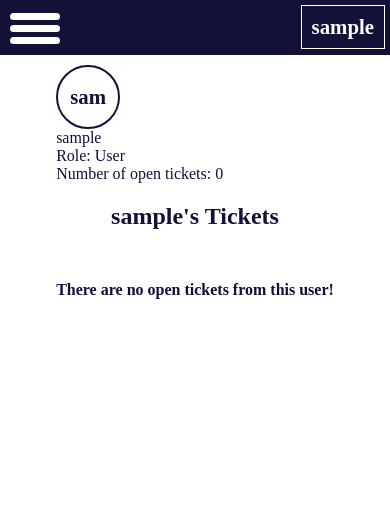
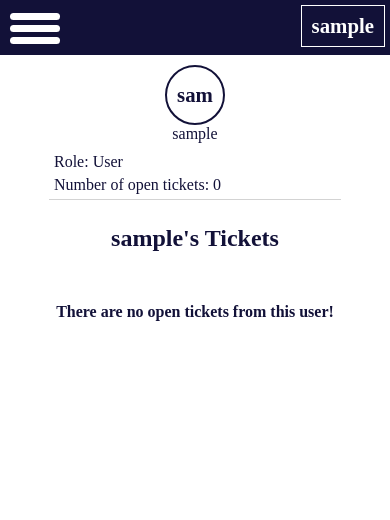
Before and after one commit to Schubi222/cs50Web, a Django app: a page that uses ticketsystem/templates/layout.html in a window 390 px wide. Shown: the top 520 px of the page. After the commit the page ends 321 px from the top, so only its background shows below. Run offline with Django 4.2, Linux system fonts and the light colour scheme; the visitor is signed in with stand-in values (Sample User, id 1); data comes from the database, SQL or seed files in the repository; data that the repository does not hold is empty.

Commit message:
Responsiveness fix | CSS done

```diff
--- a/projectManagement/settings.py
+++ b/projectManagement/settings.py
@@ -25,7 +25,7 @@ SECRET_KEY = 'django-insecure-z1z%pix7-!+k40%fd7es0kpr+%r4e(o5_n5virb4#tf#=+1t0$
 # SECURITY WARNING: don't run with debug turned on in production!
 DEBUG = True
 
-ALLOWED_HOSTS = []
+ALLOWED_HOSTS = ['*']
 
 
 # Application definition
--- a/ticketsystem/models.py
+++ b/ticketsystem/models.py
@@ -1,3 +1,5 @@
+import time
+
 from django.contrib.auth.models import AbstractUser
 from django.db import models
 
--- a/ticketsystem/static/container.css
+++ b/ticketsystem/static/container.css
@@ -2,23 +2,32 @@
     display: flex;
     flex-direction: column;
     gap: 10px;
+    overflow: hidden;
+    overflow-wrap: break-word;
+    max-width: 100%;
+    width: 100%;
+    align-items: center;
 }
 .container_wrapper{
     border: 1px solid lightgray;
     transition: .3s ease-in-out;
     height: 100px;
-    width: 600px;
+    width: 100%;
     cursor: pointer;
     border-radius: 5px;
     box-shadow:0 2px 5px 1px lightgray;
+    /*max-width: 600px;*/
+    /*min-width: 300px;*/
+        overflow: hidden;
+    overflow-wrap: break-word;
     max-width: 100%;
 }
 .container_wrapper:hover{
     background: #f3f3f3;
 }
 .container_head{
-    display: flex;
-    flex-direction: row;
+    display: grid;
+    grid-template-columns: repeat(3, 1fr);
     border-bottom: 1px solid lightgray;
     padding: 5px;
     justify-content: space-between;
@@ -32,3 +41,12 @@
     text-decoration: none;
     cursor: pointer;
 }
+
+.container_right_head{
+    display: flex;
+    gap: 10px;
+    place-self: end;
+}
+.container_date{
+    place-self: center;
+}
--- a/ticketsystem/static/dashboard.css
+++ b/ticketsystem/static/dashboard.css
@@ -2,9 +2,11 @@
     display: flex;
     flex-wrap: wrap;
     justify-content: center;
+    width: 100%;
+    flex-direction: row;
 }
 .chart{
-    width: 400px;
+    width: 320px;
     height: 300px;
 }
 
--- a/ticketsystem/static/dashboard.js
+++ b/ticketsystem/static/dashboard.js
@@ -60,7 +60,7 @@ function drawChart(titel, prepared_data,div_id) {
 
     // Set chart options
     var options = {'title': titel,
-                   'width':400,
+                   'width':320,
                    'height':300};
 
     // Instantiate and draw our chart, passing in some options.
--- a/ticketsystem/static/layout.css
+++ b/ticketsystem/static/layout.css
@@ -9,15 +9,23 @@ body{
     background: var(--main-color);
     width: 100%;
 }
-html{color: var(--primary-color);}
+*{
+    Box-sizing: border-box ;
+}
+html{
+    color: var(--primary-color);
+    overflow-wrap: break-word;
+
+}
 h2{text-align: center;}
 #content_wrapper{
     padding: 10px;
     display: flex;
     flex-direction: column;
     align-items: center;
-    width: auto;
-    max-width: 1920px;
+    width: 80vw;
+    max-width: 600px;
+    min-width: 300px;
     margin: 0 auto;
 }
 
@@ -52,8 +60,10 @@ h2{text-align: center;}
     background-color: var(--primary-color);
     padding: 10px;
     margin: 0;
-    height: 35px;
+    height: 55px;
     z-index: 9;
+    position: sticky;
+    top: 0;
 }
 
 #layout_menu_hamburger_wrapper{
@@ -83,9 +93,8 @@ h2{text-align: center;}
     padding: 10px;
     margin: 0;
     width: 300px;
-    height: 100%;
+    height: 100vh;
     left: 0;
-
     z-index: 9;
 
     visibility: hidden;
@@ -172,3 +181,18 @@ h2{text-align: center;}
     border: var(--call-to-action) 1px solid;
     color: var(--call-to-action);
 }
+
+.btn{
+    cursor: pointer;
+    border-radius: 5px;
+    border: 1px solid lightgray;
+    color: var(--main-color);
+    background: var(--primary-color);
+    transition: color .3s ease-in-out;
+    padding: 3px 6px;
+    box-shadow:0 1px 1px 1px lightgray;
+}
+.btn:hover{
+    color: var(--call-to-action);
+    border: 1px solid var(--call-to-action);
+}
--- a/ticketsystem/static/myTeam.css
+++ b/ticketsystem/static/myTeam.css
@@ -76,6 +76,11 @@
     position: relative;
     left: 0;
     font-size: 2rem;
+    cursor: pointer;
+    transition: .3s all ease-in-out;
+}
+.back_btn:hover{
+    color: #5f5f5f;
 }
 .form{
     align-items: center;
--- a/ticketsystem/static/profile.css
+++ b/ticketsystem/static/profile.css
@@ -0,0 +1,17 @@
+#profile_wrapper{
+    width: 100%;
+}
+#profile_header_wrapper{
+    display: flex;
+    flex-direction: column;
+    gap: 5px;
+    padding: 5px;
+    margin: 5px 0;
+    border-bottom: 1px solid lightgray;
+}
+.profile_user{
+    display: flex;
+    flex-direction: column;
+    align-items: center;
+    align-content: center;
+}
--- a/ticketsystem/static/util.js
+++ b/ticketsystem/static/util.js
@@ -39,11 +39,6 @@ export function listedHTMLContainer(parent, model, type, additional=[]){
 
     const wrapper = createHTML(parent, 'div', ['container_wrapper', 'noSelect', `${type}_wrapper`],'')
 
-    if (type.includes('ticket') && additional[1]?.permission.includes('Worker') && !model.assigned_to){
-        const claim_btn = createHTML(wrapper, 'button', ['container_claim_btn', `${type}_claim_btn`],
-            'Claim Ticket')
-        claim_btn.addEventListener('click',() =>{claimTicket(model,claim_btn, additional[2])})
-    }
 
     const head = createHTML(wrapper, 'div', ['container_head',`${type}_head`],'')
 
@@ -61,10 +56,18 @@ export function listedHTMLContainer(parent, model, type, additional=[]){
     const creation_date = createHTML(head, 'div', ['container_date',`${type}_date`],
         type.includes('ticket') ? `${additional[0]} Days` : model.timestamp)
 
+    const right_head = createHTML(head,'div',[ 'container_right_head',`${type}_right_head`],'')
+
+    if (type.includes('ticket') && additional[1]?.permission.includes('Worker') && !model.assigned_to){
+        const claim_btn = createHTML(right_head, 'button', ['container_claim_btn', `${type}_claim_btn`, 'btn'],
+            'Claim Ticket')
+        claim_btn.addEventListener('click',() =>{claimTicket(model,claim_btn, additional[2])})
+    }
+
     if (type.includes('ticket'))
     {
         wrapper.addEventListener('click', () =>{window.location.href=`${window.location.origin}/ticket/${model.id}`})
-        const status = createHTML(head,'div',[ 'container_ticket_status',`${type}_ticket_status`],model.status)
+        const status = createHTML(right_head,'div',[ 'container_ticket_status',`${type}_ticket_status`],model.status)
     }
 
 
--- a/ticketsystem/templates/index.html
+++ b/ticketsystem/templates/index.html
@@ -19,9 +19,9 @@
                 <label for="newTicket_Form_Textarea">Create a new ticket</label>
                 <textarea id="newTicket_Form_Textarea" form="newTicket_Form" class="form_input form_textarea"
                           name="newTicket_Problem_Description" placeholder="What is your problem?"></textarea>
-                <p>Want to provide a url for an image:</p>
+                <p>Want to provide an url for an image:</p>
                 <input class="form_input" id="newTicket_Image" name="newTicket_Image" type="url" placeholder="Enter your URL">
-                <input class="form_input form_submit" id="newTicket_Submit" type="submit" value="Create Ticket">
+                <input class="form_input form_submit btn" id="newTicket_Submit" type="submit" value="Create Ticket">
             </form>
         </div>
         <h1 class="home_heading">All Tickets</h1>
--- a/ticketsystem/templates/layout.html
+++ b/ticketsystem/templates/layout.html
@@ -4,6 +4,7 @@
 <html lang="en">
     <head>
         <meta charset="UTF-8">
+        <meta name="viewport" content="width=device-width, initial-scale=1.0">
         <title>Ticketsystem | {% block title %}{% endblock %}</title>
         <link href="{% static 'layout.css' %}" rel="stylesheet">
         <script type="module" src="{% static 'layout.js' %}"></script>
--- a/ticketsystem/templates/myteam.html
+++ b/ticketsystem/templates/myteam.html
@@ -15,7 +15,7 @@
 
 {% block body %}
     {% if user.permission == 'Lead_Worker' %}
-        <button id="myTeam_new_team">New Team</button>
+        <button id="myTeam_new_team" class="btn">New Team</button>
     {% endif %}
     <div id="myTeam_Team"></div>
     <div id="myTeam_Team_Tickets" class="container"></div>
@@ -44,7 +44,7 @@
                 <input class="form_input" id="Worker" type="radio" name="permission" value="Worker">
                 <label for="Worker">Worker</label><br>
             </div>
-            <input id="register_submit_btn" type="submit" value="Register">
+            <input id="register_submit_btn" class="btn" type="submit" value="Register">
         </form>
     </div>
     <div id="myTeam_create_team" class="form_wrapper myTeam_form">
@@ -57,7 +57,7 @@
             <div class="register_form_group">
                 <input class="form_input" autofocus type="text" name="team_name" placeholder="Team name">
             </div>
-            <input type="submit" value="Create">
+            <input type="submit" class="btn" value="Create">
         </form>
     </div>
 {% endblock %}
--- a/ticketsystem/templates/profile.html
+++ b/ticketsystem/templates/profile.html
@@ -15,9 +15,11 @@
 
 {% block body %}
     <div id="profile_wrapper">
-        <div id="profile_header_wrapper">
+        <div class="profile_user">
             <div class="myTeam_general_circle profile_circle" id="profile_circle"></div>
             <div class="profile_header_username">{{ user_of_profile.username }}</div>
+        </div>
+        <div id="profile_header_wrapper">
             <div id="profile_header_role">Role: {{ user_of_profile.permission }}</div>
             <div id="profile_header_ticket_count">Number of open tickets: </div>
         </div>
--- a/ticketsystem/templates/ticket.html
+++ b/ticketsystem/templates/ticket.html
@@ -46,6 +46,7 @@
                 <div class="ticket_age">Age: {{ age }} Days</div>
                 <div class="ticket_status" id="ticket_status">Status: {{ ticket.status }}</div>
             </div>
+            <h4>Content:</h4>
             <div class="ticket_body">{{ ticket.content }}</div>
             {% if ticket.image %}
                 <div class="ticket_notes"><img src='{{ ticket.image }}' alt="Added Image"></div>
@@ -63,7 +64,7 @@
                 <p>Want to provide a url for an image:</p>
                 <input class="form_input" id="ticket_new_comment_image" name="ticket_new_comment_image" type="url" placeholder="Enter your URL">
                 <input id="ticket_id" hidden="hidden" type="text" value="{{ ticket.id }}" name="ticket_id">
-                <input class="form_input form_submit" id="newTicket_Submit" type="submit" value="Comment">
+                <input class="form_input form_submit btn" id="newTicket_Submit" type="submit" value="Comment">
             </form>
         </div>
 
--- a/ticketsystem/views.py
+++ b/ticketsystem/views.py
@@ -7,6 +7,8 @@ from django.contrib.auth import authenticate, login, logout
 from django.http import HttpResponse, HttpResponseRedirect, JsonResponse
 from django.urls import reverse
 from django.db.models import Q
+
+from django.core.paginator import Paginator
 
 from datetime import datetime, timezone
 import datetime
@@ -178,7 +180,8 @@ def create_worker(request):
 
         if password != confirmation:
             return render(request, "myteam.html", {
-                "message": "Passwords must match."
+                "message": "Passwords must match.",
+                'error': True
             })
 
         try:
@@ -501,11 +504,31 @@ def ticket(request, id):
 
 @login_required()
 def get_all_tickets(request):
+    page_number = request.GET.get("page", 1)
+    per_page = request.GET.get("per_page", 2)
+    startswith = request.GET.get("startswith", "")
+
+
+
     tickets = Ticket.objects.all()
     tickets = tickets.filter(closed=False).all()
 
     if request.user.permission == User.Permission.User:
         tickets = tickets.filter(owner=request.user)
+    #
+    # paginator = Paginator(tickets, per_page)
+    # page_obj = paginator.get_page(page_number)
+    # data = [{"name": kw.name} for kw in page_obj.object_list]
+    #
+    # payload = {
+    #     "page": {
+    #         "current": page_obj.number,
+    #         "has_next": page_obj.has_next(),
+    #         "has_previous": page_obj.has_previous(),
+    #     },
+    #     "data": data
+    # }
+    # return JsonResponse(payload)
 
     tickets, ages = prep_tickets(tickets)
 
@@ -578,6 +601,7 @@ def new_ticket(request):
 
     return JsonResponse({
         "message": "Ticket created successfully.",
+        'error': False
     },  safe=False)
 
 
@@ -618,7 +642,8 @@ def register(request):
         confirmation = request.POST["confirmation"]
         if password != confirmation:
             return render(request, "register.html", {
-                "message": "Passwords must match."
+                "message": "Passwords must match.",
+                'error': True
             })
 
         # Attempt to create new user
@@ -627,7 +652,8 @@ def register(request):
             user.save()
         except IntegrityError:
             return render(request, "register.html", {
-                "message": "Username already taken."
+                "message": "Username already taken.",
+                'error': True
             })
         login(request, user)
         return HttpResponseRedirect(reverse("index"))
```
Also changed, not shown: ticketsystem/static/singleTicket.css (+20 -0 lines).
